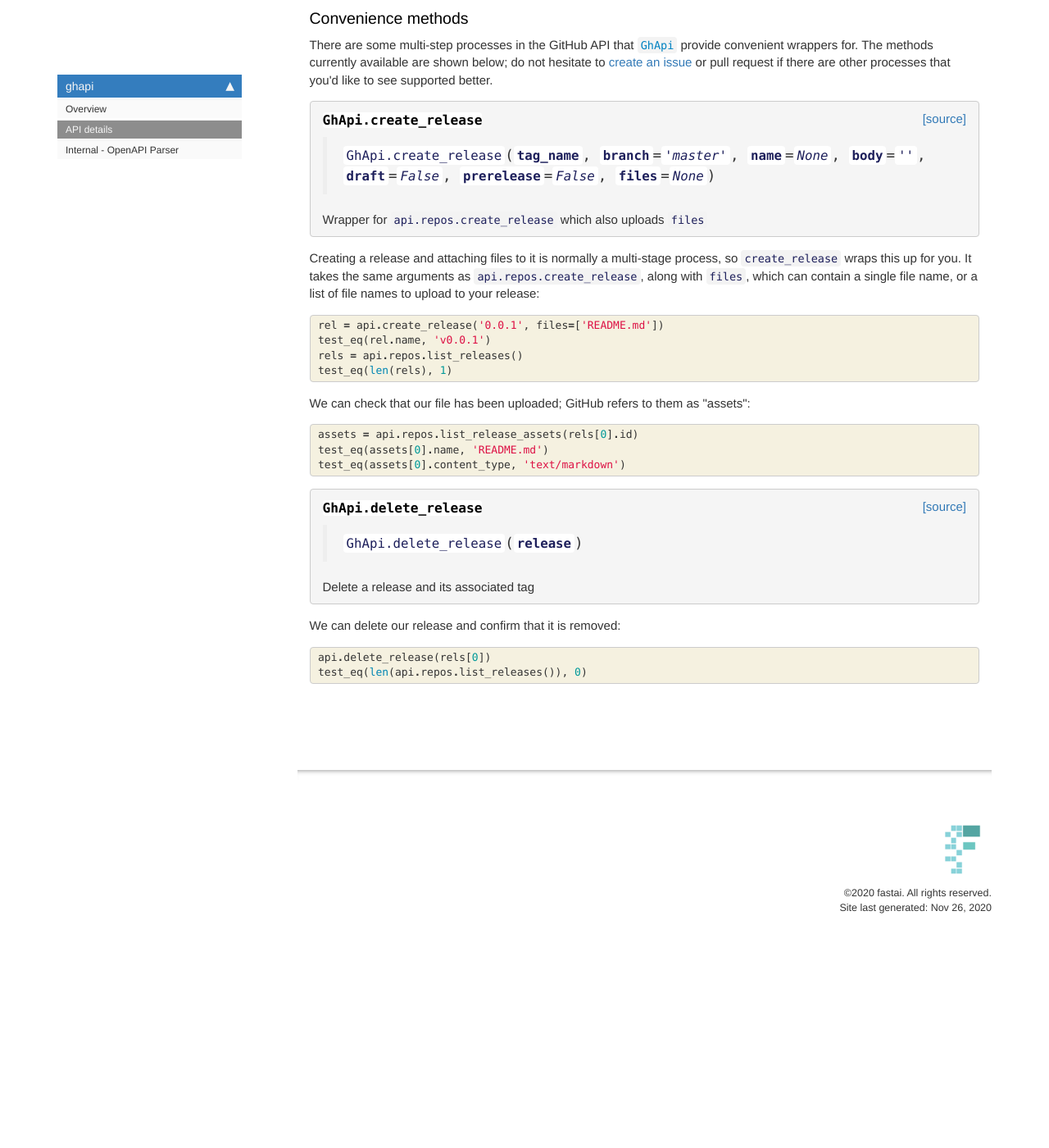
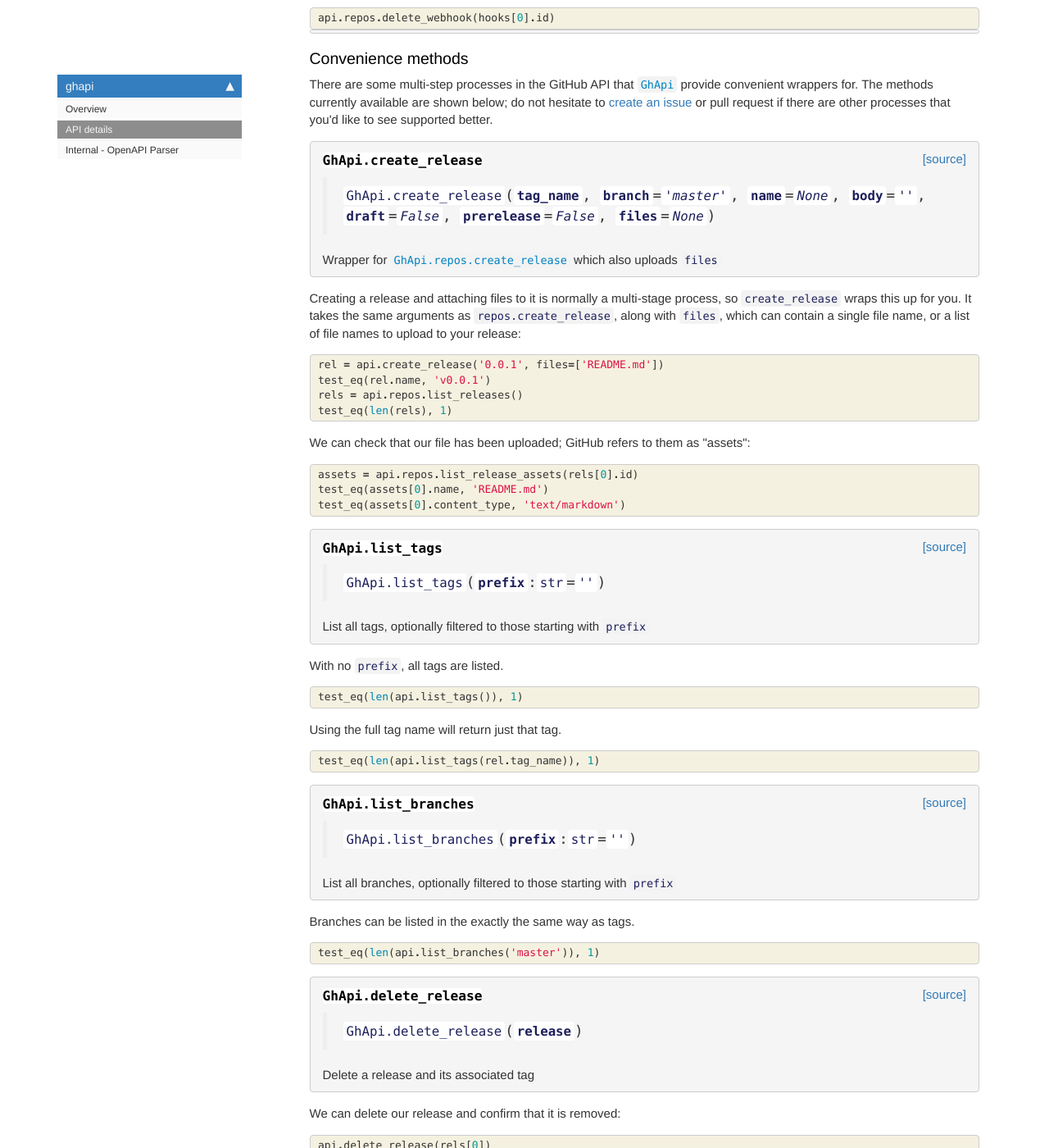
Before and after one commit to fastai/ghapi, a Jekyll site: the page built from docs/core.html, in a window 1280 px wide and 1400 px high, scrolled down 2724 px. Shown: the whole window at 82% size. Built offline with Jekyll 4.4.1, drawn with Linux system fonts in a browser that asks for light colours; nearby versions of some CDN libraries; comment, search, counter and statistics services are not loaded; before the commit the page ends 3890 px from its top, so only the background shows below that; some of the changed text lies outside the part shown.

Commit message:
fixes #2

```diff
--- a/docs/core.html
+++ b/docs/core.html
@@ -511,7 +511,7 @@ nb_path: "00_core.ipynb"
 <div class="output_markdown rendered_html output_subarea ">
 <h4 id="GhApi.create_release" class="doc_header"><code>GhApi.create_release</code><a href="https://github.com/fastai/ghapi/tree/master/ghapi/core.py#L90" class="source_link" style="float:right">[source]</a></h4><blockquote><p><code>GhApi.create_release</code>(<strong><code>tag_name</code></strong>, <strong><code>branch</code></strong>=<em><code>'master'</code></em>, <strong><code>name</code></strong>=<em><code>None</code></em>, <strong><code>body</code></strong>=<em><code>''</code></em>, <strong><code>draft</code></strong>=<em><code>False</code></em>, <strong><code>prerelease</code></strong>=<em><code>False</code></em>, <strong><code>files</code></strong>=<em><code>None</code></em>)</p>
 </blockquote>
-<p>Wrapper for <code>api.repos.create_release</code> which also uploads <code>files</code></p>
+<p>Wrapper for <a href="/core.html#GhApi.repos.create_release"><code>GhApi.repos.create_release</code></a> which also uploads <code>files</code></p>
 
 </div>
 
@@ -594,7 +594,143 @@ nb_path: "00_core.ipynb"
 
 
 <div class="output_markdown rendered_html output_subarea ">
-<h4 id="GhApi.delete_release" class="doc_header"><code>GhApi.delete_release</code><a href="https://github.com/fastai/ghapi/tree/master/ghapi/core.py#L102" class="source_link" style="float:right">[source]</a></h4><blockquote><p><code>GhApi.delete_release</code>(<strong><code>release</code></strong>)</p>
+<h4 id="GhApi.list_tags" class="doc_header"><code>GhApi.list_tags</code><a href="https://github.com/fastai/ghapi/tree/master/ghapi/core.py#L102" class="source_link" style="float:right">[source]</a></h4><blockquote><p><code>GhApi.list_tags</code>(<strong><code>prefix</code></strong>:<code>str</code>=<em><code>''</code></em>)</p>
+</blockquote>
+<p>List all tags, optionally filtered to those starting with <code>prefix</code></p>
+
+</div>
+
+</div>
+
+</div>
+</div>
+
+</div>
+    {% endraw %}
+
+    {% raw %}
+
+<div class="cell border-box-sizing code_cell rendered">
+
+</div>
+    {% endraw %}
+
+<div class="cell border-box-sizing text_cell rendered"><div class="inner_cell">
+<div class="text_cell_render border-box-sizing rendered_html">
+<p>With no <code>prefix</code>, all tags are listed.</p>
+
+</div>
+</div>
+</div>
+    {% raw %}
+
+<div class="cell border-box-sizing code_cell rendered">
+<div class="input">
+
+<div class="inner_cell">
+    <div class="input_area">
+<div class=" highlight hl-ipython3"><pre><span></span><span class="n">test_eq</span><span class="p">(</span><span class="nb">len</span><span class="p">(</span><span class="n">api</span><span class="o">.</span><span class="n">list_tags</span><span class="p">()),</span> <span class="mi">1</span><span class="p">)</span>
+</pre></div>
+
+    </div>
+</div>
+</div>
+
+</div>
+    {% endraw %}
+
+<div class="cell border-box-sizing text_cell rendered"><div class="inner_cell">
+<div class="text_cell_render border-box-sizing rendered_html">
+<p>Using the full tag name will return just that tag.</p>
+
+</div>
+</div>
+</div>
+    {% raw %}
+
+<div class="cell border-box-sizing code_cell rendered">
+<div class="input">
+
+<div class="inner_cell">
+    <div class="input_area">
+<div class=" highlight hl-ipython3"><pre><span></span><span class="n">test_eq</span><span class="p">(</span><span class="nb">len</span><span class="p">(</span><span class="n">api</span><span class="o">.</span><span class="n">list_tags</span><span class="p">(</span><span class="n">rel</span><span class="o">.</span><span class="n">tag_name</span><span class="p">)),</span> <span class="mi">1</span><span class="p">)</span>
+</pre></div>
+
+    </div>
+</div>
+</div>
+
+</div>
+    {% endraw %}
+
+    {% raw %}
+
+<div class="cell border-box-sizing code_cell rendered">
+
+<div class="output_wrapper">
+<div class="output">
+
+<div class="output_area">
+
+
+<div class="output_markdown rendered_html output_subarea ">
+<h4 id="GhApi.list_branches" class="doc_header"><code>GhApi.list_branches</code><a href="https://github.com/fastai/ghapi/tree/master/ghapi/core.py#L108" class="source_link" style="float:right">[source]</a></h4><blockquote><p><code>GhApi.list_branches</code>(<strong><code>prefix</code></strong>:<code>str</code>=<em><code>''</code></em>)</p>
+</blockquote>
+<p>List all branches, optionally filtered to those starting with <code>prefix</code></p>
+
+</div>
+
+</div>
+
+</div>
+</div>
+
+</div>
+    {% endraw %}
+
+    {% raw %}
+
+<div class="cell border-box-sizing code_cell rendered">
+
+</div>
+    {% endraw %}
+
+<div class="cell border-box-sizing text_cell rendered"><div class="inner_cell">
+<div class="text_cell_render border-box-sizing rendered_html">
+<p>Branches can be listed in the exactly the same way as tags.</p>
+
+</div>
+</div>
+</div>
+    {% raw %}
+
+<div class="cell border-box-sizing code_cell rendered">
+<div class="input">
+
+<div class="inner_cell">
+    <div class="input_area">
+<div class=" highlight hl-ipython3"><pre><span></span><span class="n">test_eq</span><span class="p">(</span><span class="nb">len</span><span class="p">(</span><span class="n">api</span><span class="o">.</span><span class="n">list_branches</span><span class="p">(</span><span class="s1">&#39;master&#39;</span><span class="p">)),</span> <span class="mi">1</span><span class="p">)</span>
+</pre></div>
+
+    </div>
+</div>
+</div>
+
+</div>
+    {% endraw %}
+
+    {% raw %}
+
+<div class="cell border-box-sizing code_cell rendered">
+
+<div class="output_wrapper">
+<div class="output">
+
+<div class="output_area">
+
+
+<div class="output_markdown rendered_html output_subarea ">
+<h4 id="GhApi.delete_release" class="doc_header"><code>GhApi.delete_release</code><a href="https://github.com/fastai/ghapi/tree/master/ghapi/core.py#L114" class="source_link" style="float:right">[source]</a></h4><blockquote><p><code>GhApi.delete_release</code>(<strong><code>release</code></strong>)</p>
 </blockquote>
 <p>Delete a release and its associated tag</p>
 
--- a/ghapi/_nbdev.py
+++ b/ghapi/_nbdev.py
@@ -5,6 +5,8 @@ __all__ = ["index", "modules", "custom_doc_links", "git_url"]
 index = {"GH_HOST": "00_core.ipynb",
          "GhApi": "00_core.ipynb",
          "GhApi.create_release": "00_core.ipynb",
+         "GhApi.list_tags": "00_core.ipynb",
+         "GhApi.list_branches": "00_core.ipynb",
          "GhApi.delete_release": "00_core.ipynb",
          "GH_OPENAPI_URL": "90_build_lib.ipynb",
          "build_funcs": "90_build_lib.ipynb",
```
Also changed, not shown: other parts of docs/core.html (+1 -1 lines), ghapi/core.py (+17 -7 lines), 1 other file.
